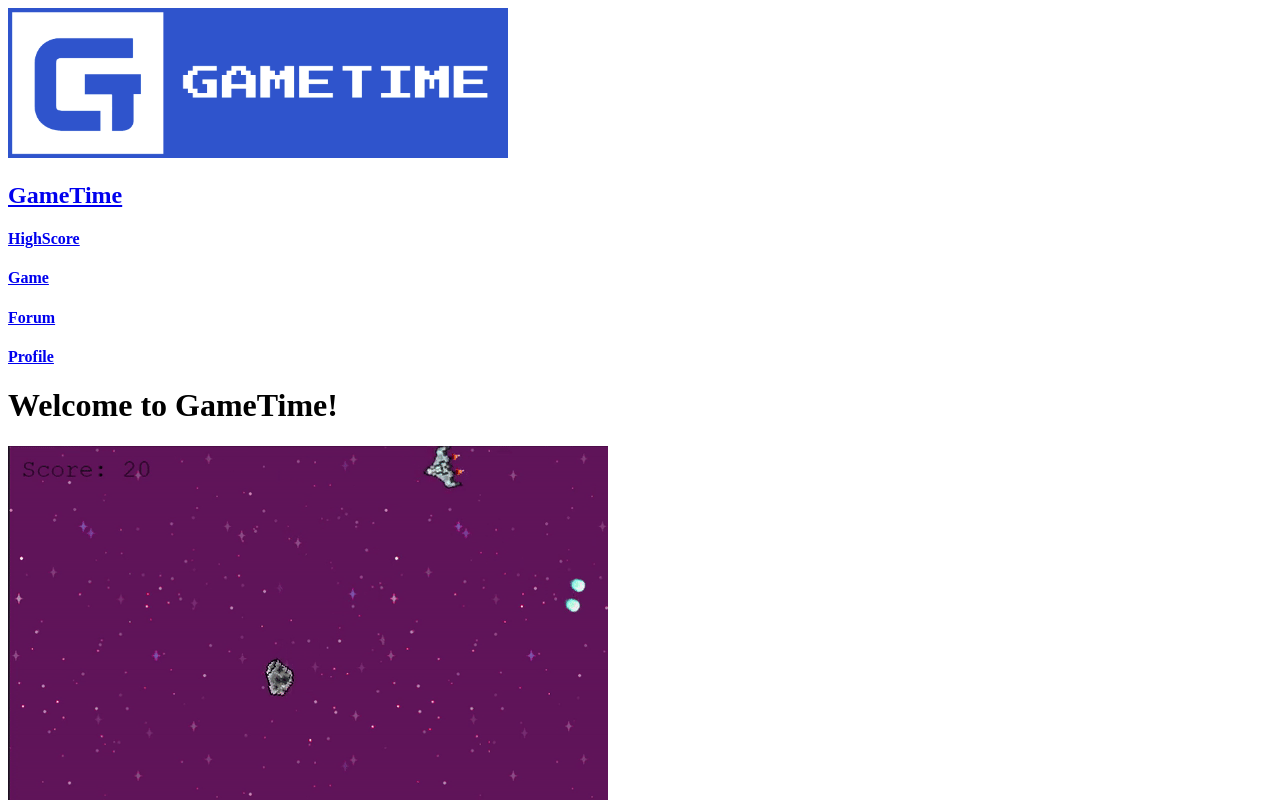
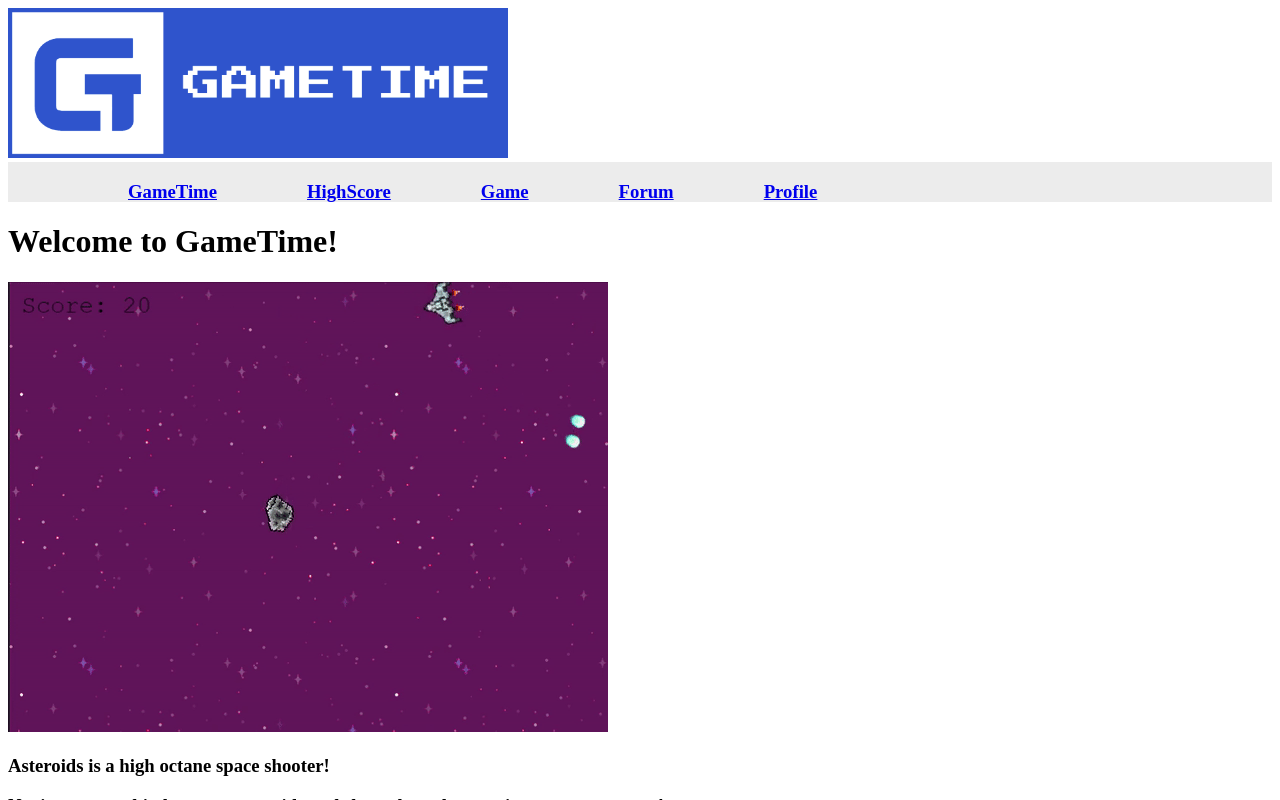
Before and after one commit to dontphasemebros/game-app, a React app: page / in a window 1280 px wide. Shown: the top 800 px of the page. Built offline with nearby package versions, Linux system fonts and the light colour scheme.

Commit message:
"Visually altered navbar to have toolbar format."

```diff
--- a/src/components/Navbar.jsx
+++ b/src/components/Navbar.jsx
@@ -8,22 +8,22 @@ import {
  */
 const NavBar = () => (
   <Container>
-    <Navbar bg="dark" variant="dark">
-      <Navbar.Brand href="/">
-        <h2>GameTime</h2>
-      </Navbar.Brand>
+    <Navbar bg="dark" variant="dark" style={{ backgroundColor: '#ececec', maxHeight: '40px' }}>
       <Nav className="mr-auto">
-        <Nav.Link href="/highscore">
-          <h4>HighScore</h4>
+        <Navbar.Brand href="/" style={{ display: 'inline-block', marginRight: '90px', marginLeft: '120px' }}>
+          <h3>GameTime</h3>
+        </Navbar.Brand>
+        <Nav.Link href="/highscore" style={{ display: 'inline-block', marginRight: '90px' }}>
+          <h3>HighScore</h3>
         </Nav.Link>
-        <Nav.Link href="/game">
-          <h4>Game</h4>
+        <Nav.Link href="/game" style={{ display: 'inline-block', marginRight: '90px' }}>
+          <h3>Game</h3>
         </Nav.Link>
-        <Nav.Link href="/forum">
-          <h4>Forum</h4>
+        <Nav.Link href="/forum" style={{ display: 'inline-block', marginRight: '90px', marginBottom: '10px' }}>
+          <h3>Forum</h3>
         </Nav.Link>
-        <Nav.Link href="/profile">
-          <h4>Profile</h4>
+        <Nav.Link href="/profile" style={{ display: 'inline-block', marginRight: '120px' }}>
+          <h3>Profile</h3>
         </Nav.Link>
       </Nav>
     </Navbar>
```
